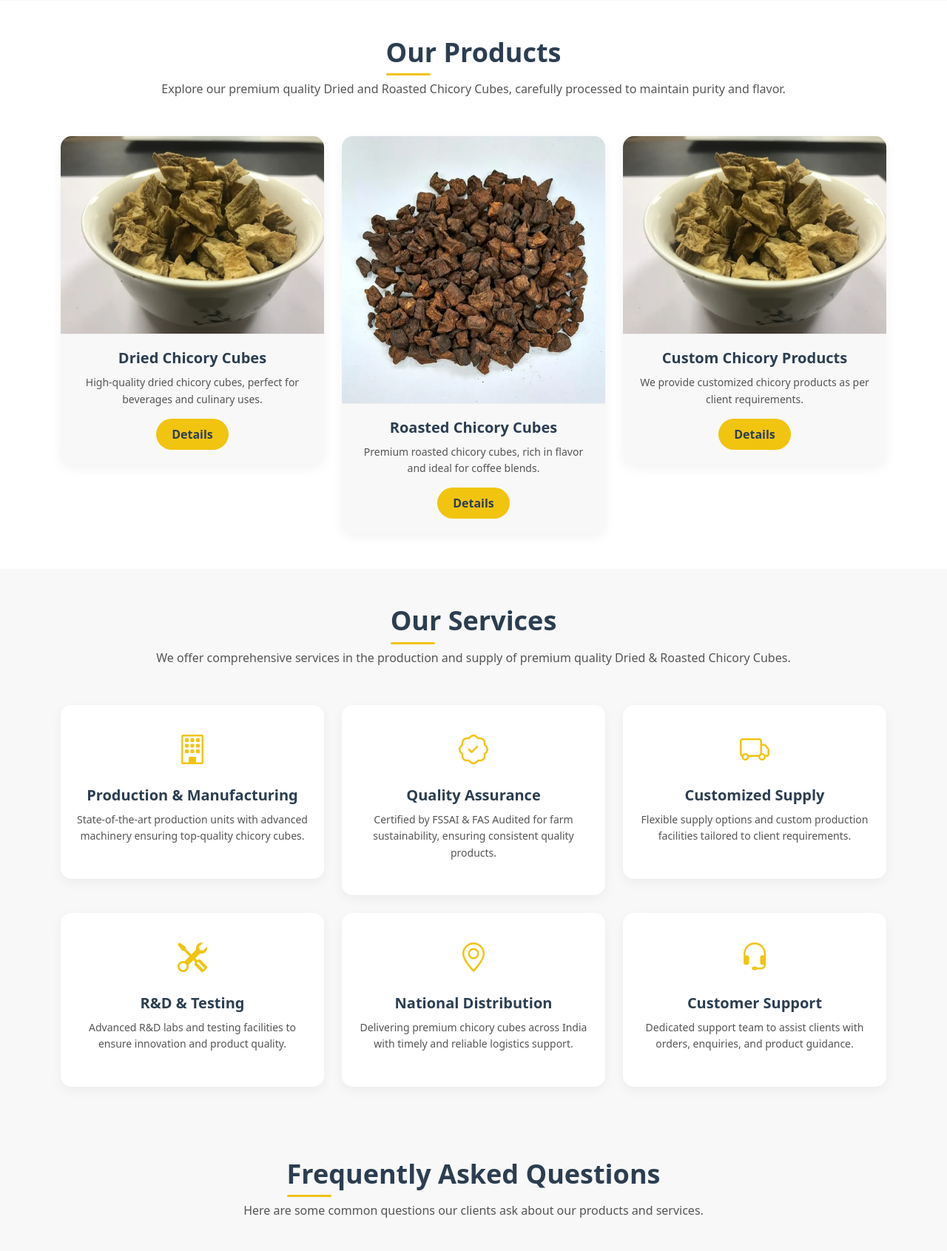
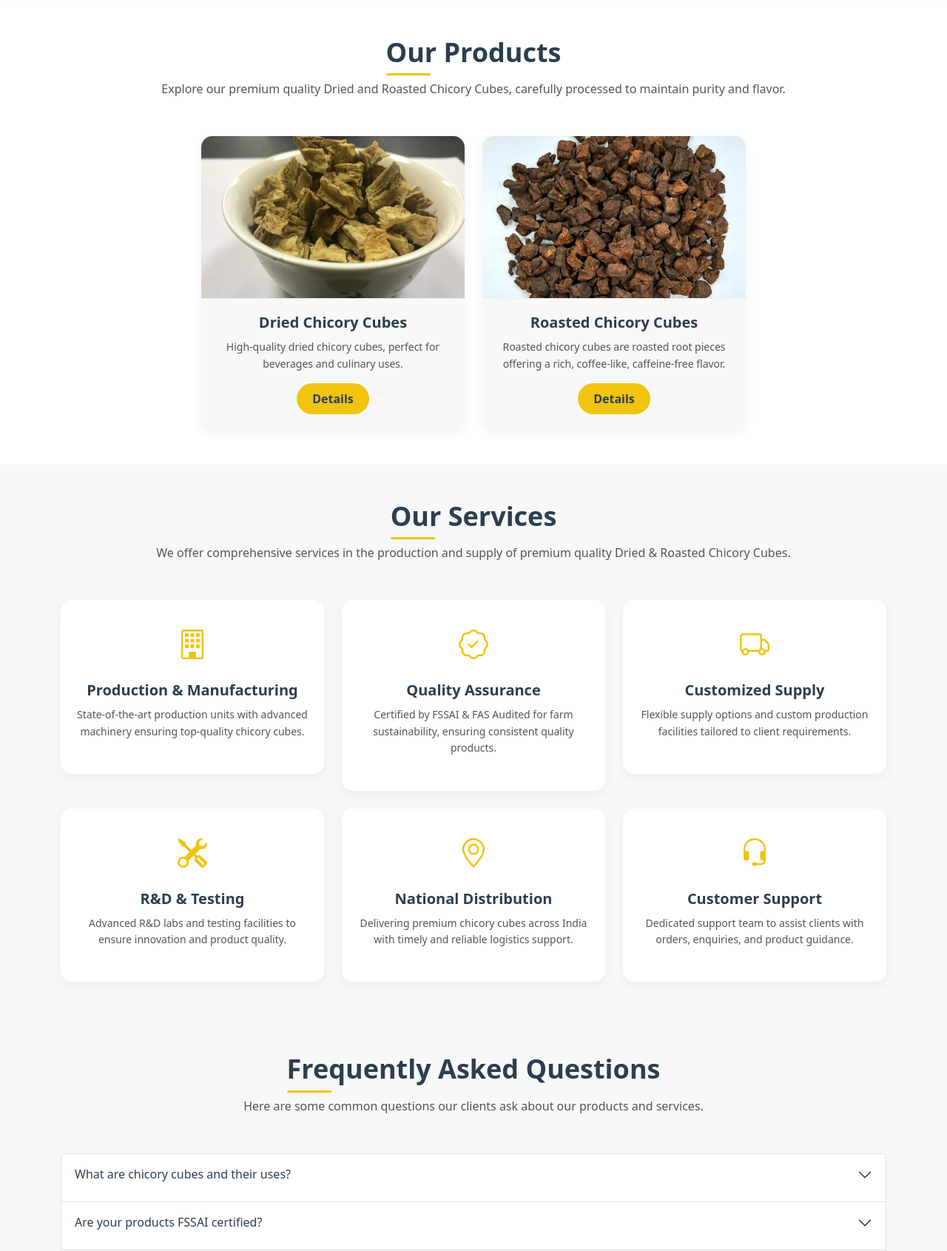
Before and after one commit to JotishKumarGit/SHRI-RAM-TRADERS, a PHP site: page / in a window 1280 px wide. Shown: the part 1218-2909 px from the top of the page at 74% size. Run offline with PHP 8.4, Linux system fonts and the light colour scheme; some libraries are stand-ins or nearby versions.

Commit message:
Initial Commit

```diff
--- a/assets/style.css
+++ b/assets/style.css
@@ -293,10 +293,14 @@
 }
 
 .product-img {
+    height: 220px;       /* <-- Image area height (change as needed) */
     overflow: hidden;
 }
 
 .product-img img {
+    width: 100%;
+    height: 100%;        /* <-- Image ko fixed height me fit karta hai */
+    object-fit: cover;   /* <-- Image ko crop karke equal height banata hai */
     transition: transform 0.5s ease;
     border-bottom: 1px solid #eee;
 }
--- a/index.html
+++ b/index.html
@@ -178,7 +178,7 @@
                 </p>
             </div>
 
-            <div class="row g-4">
+            <div class="row justify-content-center g-4">
 
                 <!-- PRODUCT CARD 1: Dried Chicory Cubes -->
                 <div class="col-md-6 col-lg-4">
@@ -189,43 +189,28 @@
                         <div class="product-info">
                             <h5>Dried Chicory Cubes</h5>
                             <p>High-quality dried chicory cubes, perfect for beverages and culinary uses.</p>
-                            <a href="#contact" class="btn product-btn">Details</a>
+                            <a href="" class="btn product-btn">Details</a>
+                        </div>
+                    </div>
+                </div>
+                <div class="col-md-6 col-lg-4">
+                    <div class="product-card">
+                        <div class="product-img">
+                            <img src="assets/img/roasted-chicory.webp" class="img-fluid" alt="Dried Chicory Cubes">
+                        </div>
+                        <div class="product-info">
+                            <h5>Roasted Chicory Cubes</h5>
+                            <p>Roasted chicory cubes are roasted root pieces offering a rich, coffee-like, caffeine-free
+                                flavor.</p>
+                            <a href="" class="btn product-btn">Details</a>
                         </div>
                     </div>
                 </div>
 
-                <!-- PRODUCT CARD 2: Roasted Chicory Cubes -->
-                <div class="col-md-6 col-lg-4">
-                    <div class="product-card">
-                        <div class="product-img">
-                            <img src="assets/img/roasted-chicory.webp" class="img-fluid" alt="Roasted Chicory Cubes">
-                        </div>
-                        <div class="product-info">
-                            <h5>Roasted Chicory Cubes</h5>
-                            <p>Premium roasted chicory cubes, rich in flavor and ideal for coffee blends.</p>
-                            <a href="#contact" class="btn product-btn">Details</a>
-                        </div>
-                    </div>
-                </div>
-
-                <!-- PRODUCT CARD 3: Placeholder or Future Product -->
-                <div class="col-md-6 col-lg-4">
-                    <div class="product-card">
-                        <div class="product-img">
-                            <img src="assets/img/dried-chicory-cube.webp" class="img-fluid" alt="Product Image">
-                        </div>
-                        <div class="product-info">
-                            <h5>Custom Chicory Products</h5>
-                            <p>We provide customized chicory products as per client requirements.</p>
-                            <a href="#contact" class="btn product-btn">Details</a>
-                        </div>
-                    </div>
-                </div>
 
             </div>
         </div>
     </section>
-
 
     <!-- SERVICES SECTION -->
     <section class="services-section py-5" id="services">
@@ -559,7 +544,7 @@
                 </p>
             </div>
 
-            <div class="row g-4">
+            <div class="row g-4 justify-content-center align-items-center text-center">
 
                 <!-- CONTACT FORM -->
                 <div class="col-md-6">
@@ -585,9 +570,8 @@
                                 <textarea class="form-control" id="message" rows="4" placeholder="Write your message"
                                     required></textarea>
                             </div>
-                            <button type="submit" class="btn submit-btn">Send Message</button>
-                            <button type="button" class="btn whatsapp-btn" onclick="goToWhatsapp()">Go to
-                                WhatsApp</button>
+                            <button type="submit" class="btn submit-btn mb-2">Send Message</button>
+                            <button type="button" class="btn whatsapp-btn" onclick="goToWhatsapp()">Go To WhatsApp</button>
                         </form>
                     </div>
                 </div>
```
